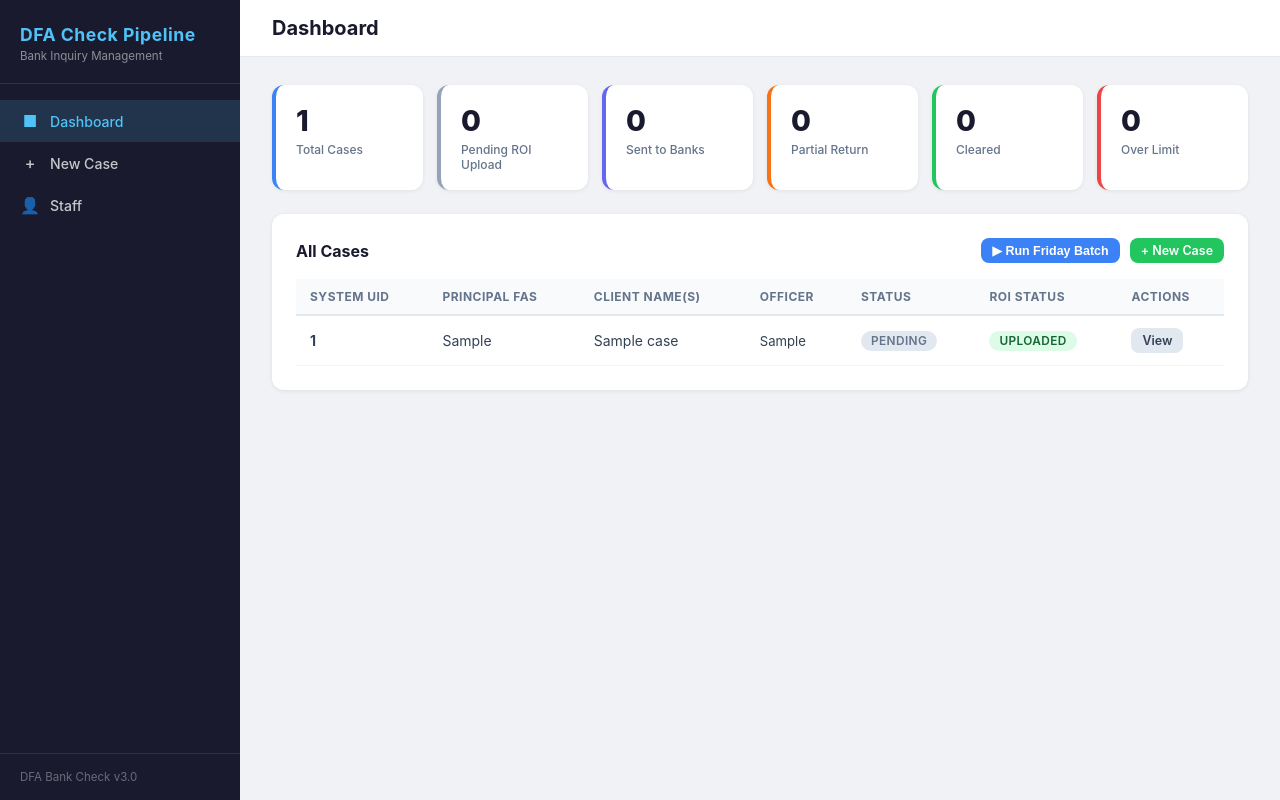
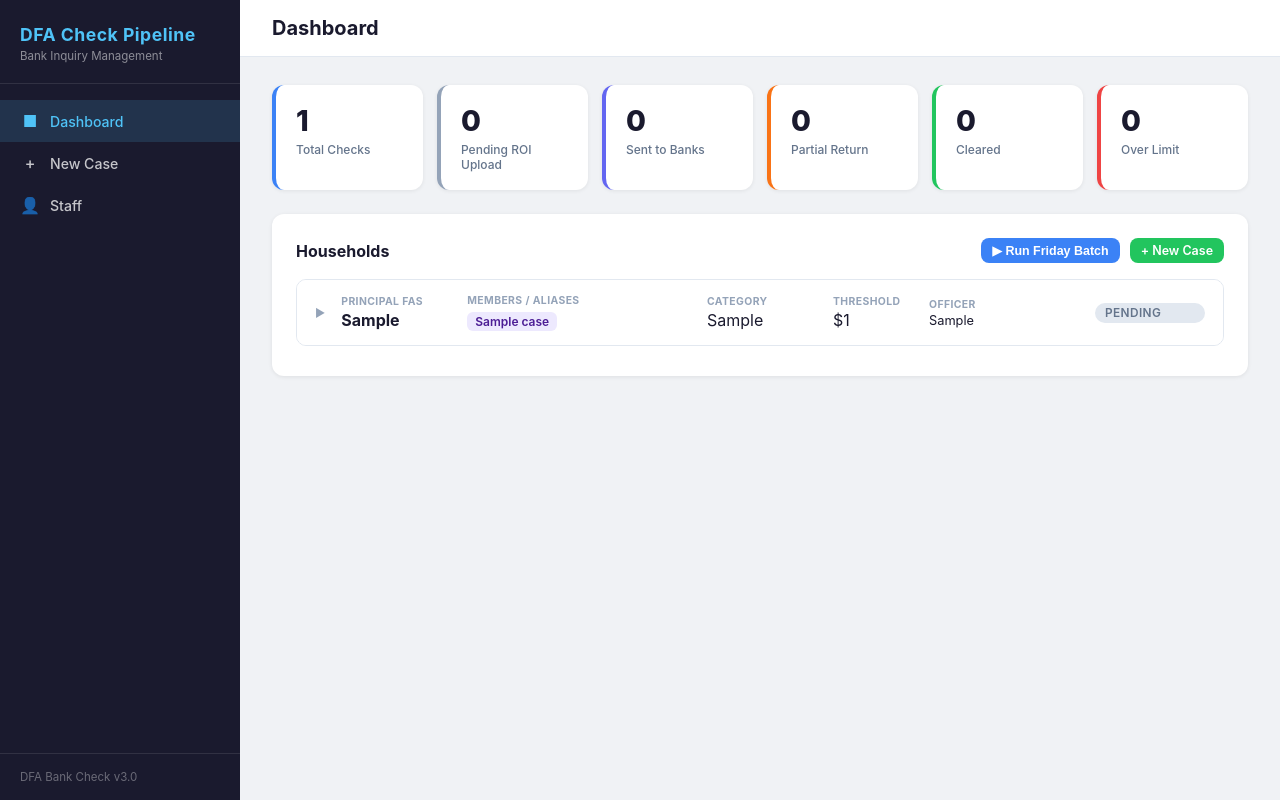
Before and after one commit to rfdesigns-lab/DFA-bank-checks, a Flask app: page /dashboard in a window 1280 px wide. Run offline with Flask 3, Linux system fonts and the light colour scheme; tables that the repository leaves empty hold one stand-in row (values such as "Sample post").

Commit message:
feat: each alias gets own system_uid/ROI; household dashboard with expandable member rows; Credit Union bank

```diff
--- a/app.py
+++ b/app.py
@@ -22,7 +22,7 @@ app = Flask(__name__)
 
 BANKS = [
     "RBC", "CNB", "Butterfield", "CIBC", "FirstCaribbean",
-    "Cayman National", "Fidelity", "ScotiaBank", "Other"
+    "Cayman National", "Fidelity", "ScotiaBank", "Credit Union"
 ]
 
 ALL_BANKS = set(BANKS)  # all 9 must respond before final determination
@@ -169,22 +169,44 @@ def dashboard():
         "SELECT COUNT(DISTINCT system_uid) FROM cases WHERE status='OVER LIMIT'"
     ).fetchone()[0]
 
-    # Get one representative row per system_uid (first alias row) with all aliases listed
-    uid_rows = conn.execute(
-        """
-        SELECT c.*, GROUP_CONCAT(c2.client_name, ', ') AS all_aliases
-        FROM cases c
-        JOIN cases c2 ON c2.system_uid = c.system_uid
-        WHERE c.id = (SELECT MIN(id) FROM cases WHERE system_uid = c.system_uid)
-        GROUP BY c.system_uid
-        ORDER BY c.id DESC
-        """
+    # Group by principal_fas — one household group per principal_fas
+    # Each household contains all system_uids (one per alias/name)
+    fas_rows = conn.execute(
+        "SELECT principal_fas FROM cases GROUP BY principal_fas ORDER BY MIN(id) DESC"
     ).fetchall()
+
+    households = []
+    for fr in fas_rows:
+        pfas = fr["principal_fas"]
+        # All cases under this household, one per system_uid
+        members = conn.execute(
+            """SELECT c.system_uid, c.client_name, c.individual_fas, c.status,
+                      c.roi_status, c.hh_category, c.threshold_limit,
+                      c.assigned_officer, c.created_at, c.household_total
+               FROM cases c
+               WHERE c.principal_fas=?
+               ORDER BY c.id""",
+            (pfas,)
+        ).fetchall()
+        if not members:
+            continue
+        # Household-level summary: worst status wins for display
+        status_order = ["OVER LIMIT", "Incomplete", "Partial Return", "Sent to Banks", "Cleared", "Pending"]
+        statuses = [m["status"] for m in members]
+        display_status = next((s for s in status_order if s in statuses), statuses[0])
+        households.append({
+            "principal_fas": pfas,
+            "members": members,
+            "display_status": display_status,
+            "hh_category": members[0]["hh_category"],
+            "threshold_limit": members[0]["threshold_limit"],
+            "assigned_officer": members[0]["assigned_officer"],
+        })
 
     conn.close()
     return render_template(
         "dashboard.html",
-        uid_rows=uid_rows,
+        households=households,
         total=total,
         pending_roi=pending_roi,
         sent=sent,
@@ -216,15 +238,12 @@ def new_case():
 
     now = datetime.now(timezone.utc).isoformat()
 
-    # 1. Generate system_uid
-    uid = _next_system_uid(conn)
-
-    # 2. Split aliases
+    # 1. Split aliases — each alias is a SEPARATE bank check (own system_uid, own ROI)
     aliases = [a.strip() for a in all_names_raw.split(",") if a.strip()]
     if not aliases:
         aliases = [all_names_raw or "Unknown"]
 
-    # 3. Validate staff
+    # 2. Validate staff
     officer_exists = conn.execute(
         "SELECT id FROM staff WHERE email=? AND role='Officer'", (assigned_officer,)
     ).fetchone()
@@ -237,23 +256,26 @@ def new_case():
     else:
         initial_status = "Pending"
 
-    # 4. Get existing members of this principal_fas household
+    # 3. Get existing members of this principal_fas household
     existing_members = conn.execute(
         "SELECT dob, disability_flag FROM cases WHERE principal_fas=?",
         (principal_fas,)
     ).fetchall()
 
-    # 5. Build full member list for category calculation (existing + new)
+    # 4. Build full member list for category calculation (existing + new aliases)
     all_members = [{"dob": m["dob"], "disability_flag": m["disability_flag"]} for m in existing_members]
-    # Add new member(s) — one entry per alias (same dob/disability)
     for _ in aliases:
         all_members.append({"dob": dob, "disability_flag": disability_flag})
 
-    # 6. Calculate category/threshold
+    # 5. Calculate category/threshold
     category, threshold = _calc_hh_category(all_members)
 
-    # 7. Insert one row per alias
-    for i, alias in enumerate(aliases):
+    # 6. Insert ONE ROW PER ALIAS, each with its own system_uid
+    #    All aliases share principal_fas, individual_fas, dob — they are the same
+    #    person under different names (e.g. married names), each needing a separate check.
+    created_uids = []
+    for alias in aliases:
+        uid = _next_system_uid(conn)
         conn.execute(
             """INSERT INTO cases
                (system_uid, principal_fas, individual_fas, client_name, all_names,
@@ -264,7 +286,7 @@ def new_case():
             (
                 uid, principal_fas, individual_fas,
                 alias,
-                all_names_raw if i == 0 else None,
+                all_names_raw,
                 dob, physical_address, mailing_address, disability_flag,
                 assigned_officer, assigned_manager,
                 category, threshold,
@@ -272,12 +294,15 @@ def new_case():
                 now,
             ),
         )
+        created_uids.append(uid)
 
-    # 8. Update existing cases rows for this principal_fas with new category/threshold
-    conn.execute(
-        "UPDATE cases SET hh_category=?, threshold_limit=? WHERE principal_fas=? AND system_uid!=?",
-        (category, threshold, principal_fas, uid)
-    )
+    # 7. Update existing cases rows for this principal_fas with recalculated category/threshold
+    if created_uids:
+        placeholders = ",".join("?" * len(created_uids))
+        conn.execute(
+            f"UPDATE cases SET hh_category=?, threshold_limit=? WHERE principal_fas=? AND system_uid NOT IN ({placeholders})",
+            [category, threshold, principal_fas] + created_uids
+        )
 
     conn.commit()
     conn.close()
--- a/templates/dashboard.html
+++ b/templates/dashboard.html
@@ -9,7 +9,7 @@
 <div class="stats-grid">
   <div class="stat-card blue">
     <div class="stat-value">{{ total }}</div>
-    <div class="stat-label">Total Cases</div>
+    <div class="stat-label">Total Checks</div>
   </div>
   <div class="stat-card gray">
     <div class="stat-value">{{ pending_roi }}</div>
@@ -35,78 +35,211 @@
 
 <div class="card">
   <div style="display:flex; align-items:center; justify-content:space-between; margin-bottom:16px;">
-    <div class="card-title" style="margin-bottom:0;">All Cases</div>
-    <div style="display:flex;gap:10px;">
+    <div class="card-title" style="margin-bottom:0;">Households</div>
+    <div style="display:flex; gap:10px;">
       <button class="btn btn-primary btn-sm" onclick="runBatch(event)">&#9654; Run Friday Batch</button>
       <a href="/cases/new" class="btn btn-success btn-sm">&#43; New Case</a>
     </div>
   </div>
-  <div class="table-wrap">
-    <table>
+
+  {% if not households %}
+  <div style="text-align:center; color:#94a3b8; padding:40px;">
+    No cases yet. <a href="/cases/new" style="color:#3b82f6;">Create your first case &rarr;</a>
+  </div>
+  {% else %}
+
+  <div class="hh-list">
+    {% for hh in households %}
+    {% set hh_id = loop.index %}
+    <div class="hh-row">
+
+      {# ── Household header row ── #}
+      <div class="hh-header" onclick="toggleHH('hh-{{ hh_id }}', this)">
+        <div class="hh-toggle">&#9654;</div>
+
+        <div class="hh-col hh-fas">
+          <span class="label-tiny">Principal FAS</span>
+          <strong>{{ hh.principal_fas }}</strong>
+        </div>
+
+        <div class="hh-col hh-members">
+          <span class="label-tiny">Members / Aliases</span>
+          <div style="display:flex; gap:6px; flex-wrap:wrap; margin-top:3px;">
+            {% for m in hh.members %}
+            <span class="alias-chip">{{ m.client_name }}</span>
+            {% endfor %}
+          </div>
+        </div>
+
+        <div class="hh-col hh-cat">
+          <span class="label-tiny">Category</span>
+          <span>{{ hh.hh_category or '—' }}</span>
+        </div>
+
+        <div class="hh-col hh-threshold">
+          <span class="label-tiny">Threshold</span>
+          <span>${{ "{:,.0f}".format(hh.threshold_limit or 0) }}</span>
+        </div>
+
+        <div class="hh-col hh-officer">
+          <span class="label-tiny">Officer</span>
+          <span style="font-size:0.8rem;">{{ hh.assigned_officer or '—' }}</span>
+        </div>
+
+        <div class="hh-col hh-status">
+          {% set s = hh.display_status %}
+          {% if s == 'Pending' %}<span class="badge badge-pending">Pending</span>
+          {% elif s == 'Sent to Banks' %}<span class="badge badge-sent">Sent to Banks</span>
+          {% elif s == 'Partial Return' %}<span class="badge badge-partial">Partial Return</span>
+          {% elif s == 'Cleared' %}<span class="badge badge-cleared">Cleared</span>
+          {% elif s == 'OVER LIMIT' %}<span class="badge badge-overlimit">Over Limit</span>
+          {% elif s == 'Incomplete' %}<span class="badge badge-incomplete">Incomplete</span>
+          {% else %}<span class="badge badge-pending">{{ s }}</span>{% endif %}
+        </div>
+      </div>
+
+      {# ── Expanded member detail rows ── #}
+      <div class="hh-detail" id="hh-{{ hh_id }}" style="display:none;">
+        <table class="member-table">
           <thead>
             <tr>
               <th>System UID</th>
-          <th>Principal FAS</th>
-          <th>Client Name(s)</th>
-          <th>Officer</th>
+              <th>Name / Alias</th>
+              <th>Individual FAS</th>
               <th>Status</th>
-          <th>ROI Status</th>
+              <th>ROI</th>
               <th>Actions</th>
             </tr>
           </thead>
           <tbody>
-        {% for row in uid_rows %}
+            {% for m in hh.members %}
             <tr>
-          <td><strong>{{ row.system_uid }}</strong></td>
-          <td>{{ row.principal_fas or '—' }}</td>
-          <td style="max-width:220px; overflow:hidden; text-overflow:ellipsis; white-space:nowrap;" title="{{ row.all_aliases }}">
-            {{ row.all_aliases or row.client_name or '—' }}
-          </td>
-          <td style="font-size:0.82rem;">{{ row.assigned_officer or '—' }}</td>
+              <td><span class="mono" style="font-size:0.82rem;">{{ m.system_uid }}</span></td>
+              <td><strong>{{ m.client_name }}</strong></td>
+              <td>{{ m.individual_fas or '—' }}</td>
               <td>
-            {% if row.status == 'Pending' %}
-              <span class="badge badge-pending">Pending</span>
-            {% elif row.status == 'Sent to Banks' %}
-              <span class="badge badge-sent">Sent to Banks</span>
-            {% elif row.status == 'Partial Return' %}
-              <span class="badge badge-partial">Partial Return</span>
-            {% elif row.status == 'Returned' %}
-              <span class="badge badge-returned">Returned</span>
-            {% elif row.status == 'Cleared' %}
-              <span class="badge badge-cleared">Cleared</span>
-            {% elif row.status == 'OVER LIMIT' %}
-              <span class="badge badge-overlimit">Over Limit</span>
-            {% elif row.status == 'Incomplete' %}
-              <span class="badge badge-incomplete">Incomplete</span>
-            {% else %}
-              <span class="badge badge-pending">{{ row.status }}</span>
-            {% endif %}
+                {% if m.status == 'Pending' %}<span class="badge badge-pending">Pending</span>
+                {% elif m.status == 'Sent to Banks' %}<span class="badge badge-sent">Sent to Banks</span>
+                {% elif m.status == 'Partial Return' %}<span class="badge badge-partial">Partial Return</span>
+                {% elif m.status == 'Cleared' %}<span class="badge badge-cleared">Cleared</span>
+                {% elif m.status == 'OVER LIMIT' %}<span class="badge badge-overlimit">Over Limit</span>
+                {% elif m.status == 'Incomplete' %}<span class="badge badge-incomplete">Incomplete</span>
+                {% else %}<span class="badge badge-pending">{{ m.status }}</span>{% endif %}
               </td>
               <td>
-            {% if row.roi_status == 'Uploaded' %}
-              <span class="badge badge-uploaded">Uploaded</span>
+                {% if m.roi_status == 'Uploaded' %}
+                  <span class="badge badge-uploaded">&#10003; Uploaded</span>
                 {% else %}
-              <span class="badge badge-not-uploaded">Not Uploaded</span>
+                  <span class="badge badge-not-uploaded">&#9888; Not Uploaded</span>
                 {% endif %}
               </td>
               <td style="white-space:nowrap;">
-            <a href="/cases/{{ row.system_uid }}" class="btn btn-secondary btn-sm">View</a>
-            {% if row.roi_status == 'Not Uploaded' %}
-            <form method="POST" action="/cases/{{ row.system_uid }}/upload-roi" style="display:inline; margin-left:4px;">
-              <button type="submit" class="btn btn-warning btn-sm">Upload ROI</button>
+                <a href="/cases/{{ m.system_uid }}" class="btn btn-secondary btn-sm">View</a>
+                {% if m.roi_status == 'Not Uploaded' %}
+                <form method="POST" action="/cases/{{ m.system_uid }}/upload-roi" style="display:inline; margin-left:4px;">
+                  <button type="submit" class="btn btn-warning btn-sm">&#8679; ROI</button>
                 </form>
                 {% endif %}
-          </td>
-        </tr>
-        {% else %}
-        <tr>
-          <td colspan="7" style="text-align:center; color:#94a3b8; padding:32px;">
-            No cases yet. <a href="/cases/new" style="color:#3b82f6;">Create your first case &rarr;</a>
               </td>
             </tr>
             {% endfor %}
           </tbody>
         </table>
       </div>
+
     </div>
+    {% endfor %}
+  </div>
+  {% endif %}
+</div>
+
+<style>
+.hh-list { display: flex; flex-direction: column; gap: 2px; }
+
+.hh-row {
+  border: 1px solid #e2e8f0;
+  border-radius: 10px;
+  overflow: hidden;
+  margin-bottom: 6px;
+}
+
+.hh-header {
+  display: flex;
+  align-items: center;
+  gap: 16px;
+  padding: 14px 18px;
+  background: #fff;
+  cursor: pointer;
+  transition: background 0.15s;
+  flex-wrap: wrap;
+}
+.hh-header:hover { background: #f8fafc; }
+.hh-header.open { background: #f0f9ff; border-bottom: 1px solid #e0f2fe; }
+
+.hh-toggle {
+  font-size: 0.7rem;
+  color: #94a3b8;
+  transition: transform 0.2s;
+  flex-shrink: 0;
+}
+.hh-header.open .hh-toggle { transform: rotate(90deg); color: #3b82f6; }
+
+.hh-col { display: flex; flex-direction: column; }
+.label-tiny { font-size: 0.65rem; font-weight: 700; text-transform: uppercase; letter-spacing: 0.4px; color: #94a3b8; margin-bottom: 2px; }
+
+.hh-fas       { min-width: 110px; }
+.hh-members   { flex: 1; min-width: 200px; }
+.hh-cat       { min-width: 110px; }
+.hh-threshold { min-width: 80px; }
+.hh-officer   { min-width: 150px; }
+.hh-status    { min-width: 110px; }
+
+.alias-chip {
+  background: #ede9fe;
+  color: #4c1d95;
+  border-radius: 6px;
+  padding: 2px 8px;
+  font-size: 0.75rem;
+  font-weight: 600;
+}
+
+.hh-detail {
+  padding: 0 0 0 0;
+  background: #f8fafc;
+  border-top: 1px solid #e2e8f0;
+}
+
+.member-table { width: 100%; border-collapse: collapse; font-size: 0.855rem; }
+.member-table th {
+  background: #f1f5f9;
+  padding: 8px 16px;
+  text-align: left;
+  font-size: 0.72rem;
+  font-weight: 700;
+  text-transform: uppercase;
+  letter-spacing: 0.4px;
+  color: #64748b;
+  border-bottom: 1px solid #e2e8f0;
+}
+.member-table td {
+  padding: 10px 16px;
+  border-bottom: 1px solid #e9eef3;
+  vertical-align: middle;
+}
+.member-table tr:last-child td { border-bottom: none; }
+.member-table tr:hover td { background: #f0f9ff; }
+
+.mono { font-family: "Courier New", monospace; }
+</style>
+
+<script>
+function toggleHH(id, header) {
+  var el = document.getElementById(id);
+  var open = el.style.display !== 'none';
+  el.style.display = open ? 'none' : 'block';
+  if (open) header.classList.remove('open');
+  else header.classList.add('open');
+}
+</script>
+
 {% endblock %}
```
Also changed, not shown: templates/case_form.html (+24 -3 lines). Lines whose indentation alone changed are shown as unchanged.
